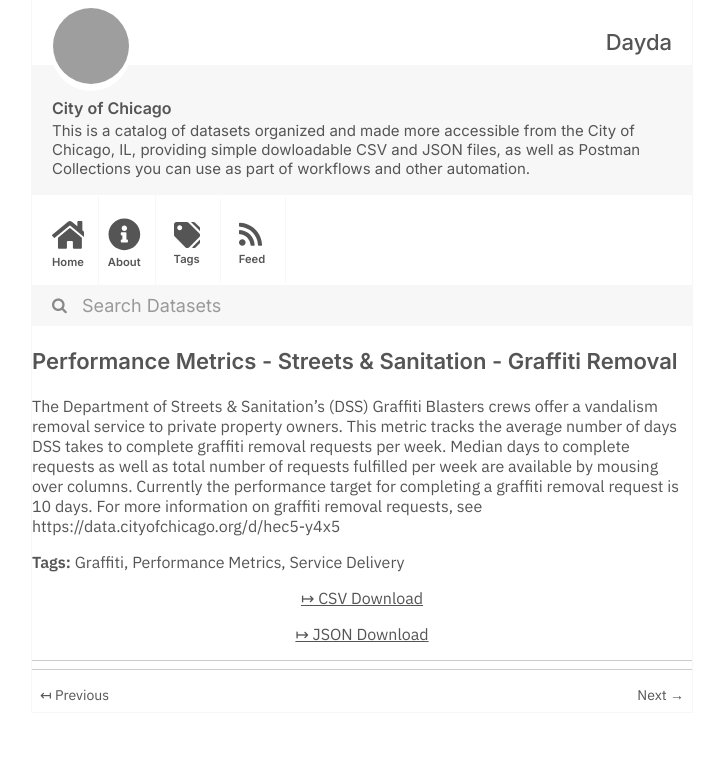
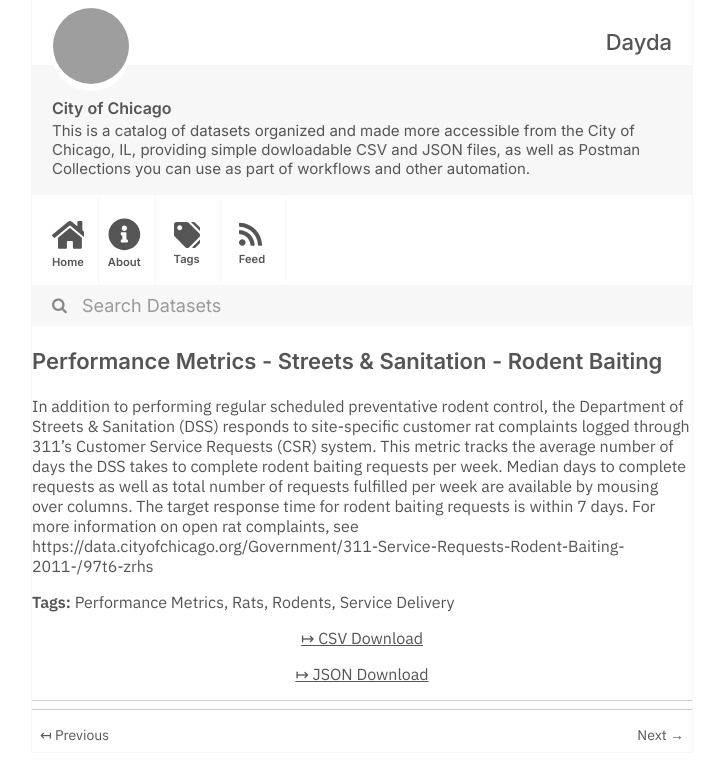
Before and after one commit to dayda-entities/city-of-chicago, a Jekyll site: the page built from _posts/2020-11-10-performance-metrics-streets-sa.md, in a window 1280 px wide, cut to the strip 0-780 px from the top of the page. Shown: the whole strip, without its empty margins (278-1001 px from the left). Built offline with Jekyll 4.4.1, drawn with Linux system fonts in a browser that asks for light colours; grey boxes are pictures that could not be loaded.

Commit message:
Publish Data

```diff
--- a/_posts/2020-11-10-performance-metrics-streets-sa.md
+++ b/_posts/2020-11-10-performance-metrics-streets-sa.md
@@ -1,20 +1,21 @@
 ---
-title: Performance Metrics - Streets & Sanitation - Graffiti Removal
-created: '2020-11-10T16:55:15.916571'
-modified: '2020-11-10T16:55:15.916578'
+title: Performance Metrics - Streets & Sanitation - Rodent Baiting
+created: '2020-11-10T16:54:56.428716'
+modified: '2020-11-10T16:54:56.428725'
 state: active
 type: dataset
 tags:
-  - Graffiti
   - Performance Metrics
+  - Rats
+  - Rodents
   - Service Delivery
 groups:
   - Local Government
 csv_url: >-
-  https://data.cityofchicago.org/api/views/qcfn-tiw7/rows.csv?accessType=DOWNLOAD
+  https://data.cityofchicago.org/api/views/ga2y-gwbs/rows.csv?accessType=DOWNLOAD
 json_url: >-
-  https://data.cityofchicago.org/api/views/qcfn-tiw7/rows.json?accessType=DOWNLOAD
+  https://data.cityofchicago.org/api/views/ga2y-gwbs/rows.json?accessType=DOWNLOAD
 layout: post
 
 ---
-The Department of Streets & Sanitation's (DSS) Graffiti Blasters crews offer a vandalism removal service to private property owners. This metric tracks the average number of days DSS takes to complete graffiti removal requests per week. Median days to complete requests as well as total number of requests fulfilled per week are available by mousing over columns. Currently the performance target for completing a graffiti removal request is 10 days. For more information on graffiti removal requests, see https://data.cityofchicago.org/d/hec5-y4x5
+In addition to performing regular scheduled preventative rodent control, the Department of Streets & Sanitation (DSS) responds to site-specific customer rat complaints logged through 311’s Customer Service Requests (CSR) system. This metric tracks the average number of days the DSS takes to complete rodent baiting requests per week. Median days to complete requests as well as total number of requests fulfilled per week are available by mousing over columns. The target response time for rodent baiting requests is within 7 days. For more information on open rat complaints, see https://data.cityofchicago.org/Government/311-Service-Requests-Rodent-Baiting-2011-/97t6-zrhs
```
